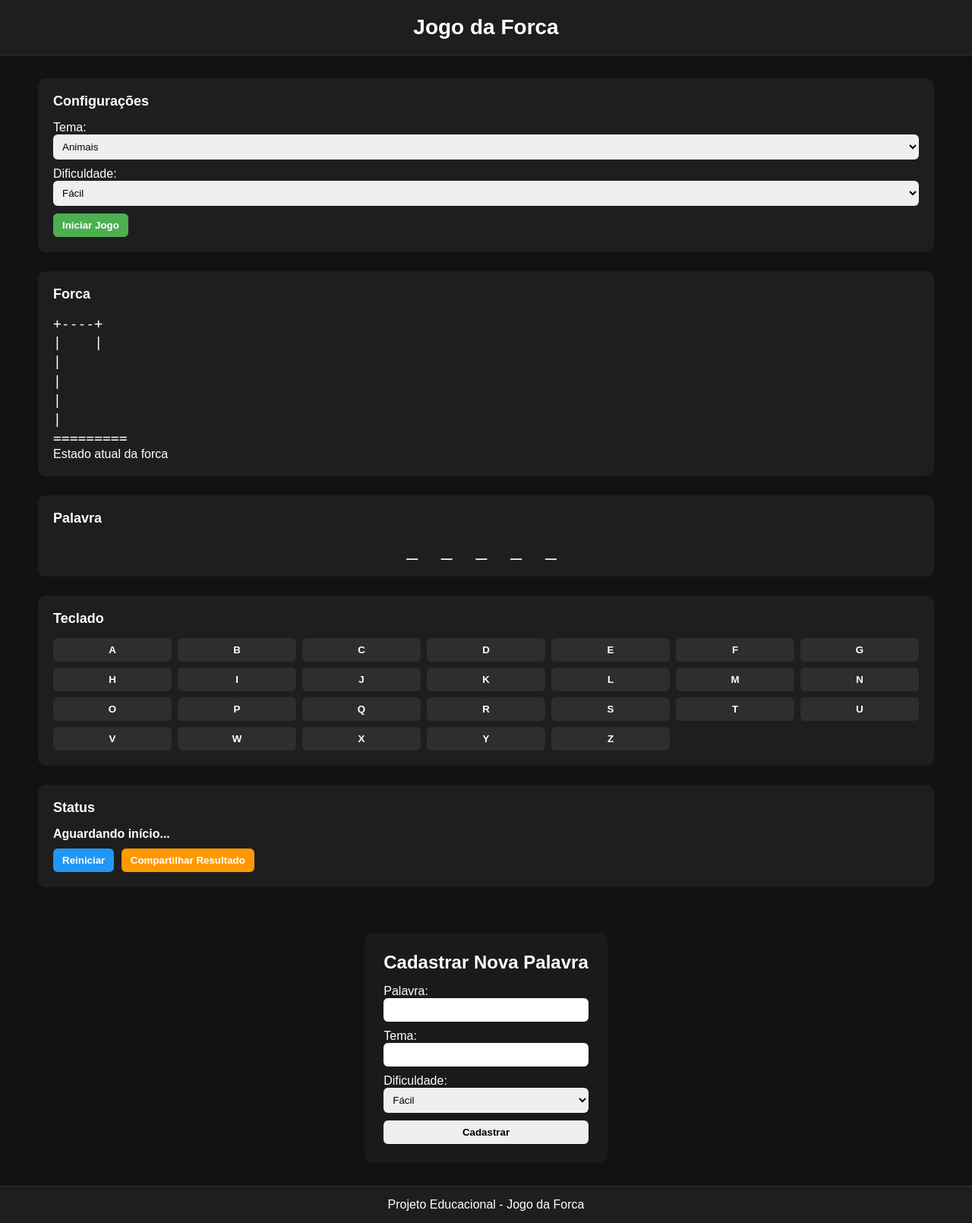
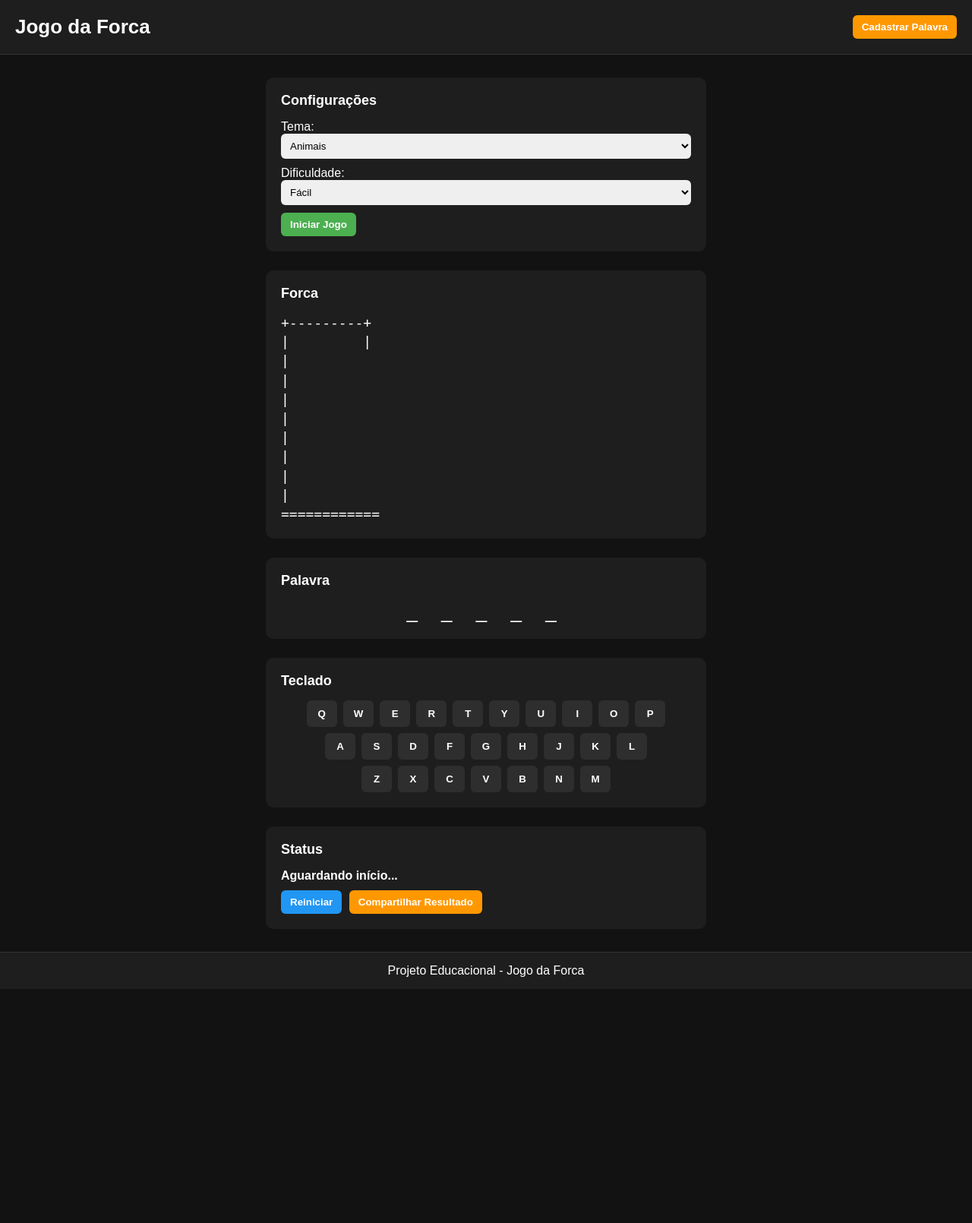
Before and after one commit to leleosz-0/PalavraSecreta, a PHP site: page / in a window 1280 px wide. Shown: the whole page at 76% size. After the commit the page ends 1286 px from the top, so only its background shows below. Run offline with PHP 8.4, Linux system fonts and the light colour scheme.

Commit message:
Atualização do CSS

```diff
--- a/index.html
+++ b/index.html
@@ -8,18 +8,19 @@
 </head>
 <body>
 
-<header>
+<header class="topo">
     <h1>Jogo da Forca</h1>
+    <button id="btnCadastro">Cadastrar Palavra</button>
 </header>
 
 <main>
 
     <!-- Configurações -->
-    <section aria-labelledby="titulo-config">
-        <h2 id="titulo-config">Configurações</h2>
+    <section>
+        <h2>Configurações</h2>
 
         <label for="tema">Tema:</label>
-        <select id="tema" name="tema">
+        <select id="tema">
             <option value="animais">Animais</option>
             <option value="frutas">Frutas</option>
             <option value="paises">Países</option>
@@ -27,7 +28,7 @@
         </select>
 
         <label for="dificuldade">Dificuldade:</label>
-        <select id="dificuldade" name="dificuldade">
+        <select id="dificuldade">
             <option value="facil">Fácil</option>
             <option value="medio">Médio</option>
             <option value="dificil">Difícil</option>
@@ -37,71 +38,63 @@
     </section>
 
     <!-- Forca -->
-    <section aria-labelledby="titulo-forca">
-        <h2 id="titulo-forca">Forca</h2>
+    <section>
+        <h2>Forca</h2>
 
         <figure>
-<pre aria-label="Desenho da forca representando os erros do jogador">
-+----+
-|    |
+<pre>
++---------+
+|         |
 |
 |
 |
 |
-=========
+|
+|
+|
+|
+============
 </pre>
-            <figcaption>Estado atual da forca</figcaption>
         </figure>
     </section>
 
-    <!-- Palavra Oculta -->
-    <section aria-labelledby="titulo-palavra">
-        <h2 id="titulo-palavra">Palavra</h2>
-        <p id="palavra" aria-live="polite">
-            _ _ _ _ _
-        </p>
+    <!-- Palavra -->
+    <section>
+        <h2>Palavra</h2>
+        <p id="palavra">_ _ _ _ _</p>
     </section>
 
-    <!-- Teclado -->
-    <section aria-labelledby="titulo-teclado">
-        <h2 id="titulo-teclado">Teclado</h2>
+    <!-- Teclado estilo TERMO -->
+    <section>
+        <h2>Teclado</h2>
 
-        <ul id="teclado">
-            <li><button type="button">A</button></li>
-            <li><button type="button">B</button></li>
-            <li><button type="button">C</button></li>
-            <li><button type="button">D</button></li>
-            <li><button type="button">E</button></li>
-            <li><button type="button">F</button></li>
-            <li><button type="button">G</button></li>
-            <li><button type="button">H</button></li>
-            <li><button type="button">I</button></li>
-            <li><button type="button">J</button></li>
-            <li><button type="button">K</button></li>
-            <li><button type="button">L</button></li>
-            <li><button type="button">M</button></li>
-            <li><button type="button">N</button></li>
-            <li><button type="button">O</button></li>
-            <li><button type="button">P</button></li>
-            <li><button type="button">Q</button></li>
-            <li><button type="button">R</button></li>
-            <li><button type="button">S</button></li>
-            <li><button type="button">T</button></li>
-            <li><button type="button">U</button></li>
-            <li><button type="button">V</button></li>
-            <li><button type="button">W</button></li>
-            <li><button type="button">X</button></li>
-            <li><button type="button">Y</button></li>
-            <li><button type="button">Z</button></li>
-        </ul>
+        <div id="teclado">
+
+            <div class="linha">
+                <button>Q</button><button>W</button><button>E</button>
+                <button>R</button><button>T</button><button>Y</button>
+                <button>U</button><button>I</button><button>O</button><button>P</button>
+            </div>
+
+            <div class="linha">
+                <button>A</button><button>S</button><button>D</button>
+                <button>F</button><button>G</button><button>H</button>
+                <button>J</button><button>K</button><button>L</button>
+            </div>
+
+            <div class="linha">
+                <button>Z</button><button>X</button><button>C</button>
+                <button>V</button><button>B</button><button>N</button>
+                <button>M</button>
+            </div>
+
+        </div>
     </section>
 
     <!-- Status -->
-    <section aria-labelledby="titulo-status">
-        <h2 id="titulo-status">Status</h2>
-        <p id="mensagem" aria-live="polite">
-            Aguardando início...
-        </p>
+    <section>
+        <h2>Status</h2>
+        <p id="mensagem">Aguardando início...</p>
 
         <button type="button" id="btnReiniciar">Reiniciar</button>
         <button type="button" id="btnCompartilhar">Compartilhar Resultado</button>
@@ -109,35 +102,15 @@
 
 </main>
 
-<!-- Conteúdo Secundário -->
-<aside aria-labelledby="titulo-cadastro">
-
-    <h2 id="titulo-cadastro">Cadastrar Nova Palavra</h2>
-
-    <form id="formCadastro">
-
-        <label for="novaPalavra">Palavra:</label>
-        <input type="text" id="novaPalavra" name="novaPalavra" required>
-
-        <label for="novoTema">Tema:</label>
-        <input type="text" id="novoTema" name="novoTema" required>
-
-        <label for="novaDificuldade">Dificuldade:</label>
-        <select id="novaDificuldade" name="novaDificuldade">
-            <option value="facil">Fácil</option>
-            <option value="medio">Médio</option>
-            <option value="dificil">Difícil</option>
-        </select>
-
-        <button type="submit">Cadastrar</button>
-
-    </form>
-
-</aside>
-
 <footer>
     <p>Projeto Educacional - Jogo da Forca</p>
 </footer>
 
+<script>
+    document.getElementById("btnCadastro").addEventListener("click", () => {
+        window.location.href = "cadastro.html";
+    });
+</script>
+
 </body>
 </html>
--- a/style.css
+++ b/style.css
@@ -17,17 +17,24 @@ body {
 }
 
 /* ======================
-   HEADER
+   HEADER TOPO
 ====================== */
-header {
-  text-align: center;
+.topo {
+  display: flex;
+  justify-content: space-between;
+  align-items: center;
   padding: 20px;
   background-color: #1e1e1e;
   border-bottom: 1px solid #333;
 }
 
-header h1 {
-  font-size: 28px;
+.topo h1 {
+  font-size: 26px;
+}
+
+.topo button {
+  background-color: #ff9800;
+  color: white;
 }
 
 /* ======================
@@ -38,7 +45,7 @@ main {
   flex-direction: column;
   gap: 25px;
   padding: 20px;
-  width: calc(100% - 60px);
+  width: calc(50% - 20px);
   margin: 10px auto;
   flex: 1;
 }
@@ -107,23 +128,27 @@ figure pre {
 }
 
 /* ======================
-   TECLADO
+   TECLADO ESTILO TERMO
 ====================== */
 #teclado {
-  list-style: none;
-  display: grid;
-  grid-template-columns: repeat(7, 1fr);
+  display: flex;
+  flex-direction: column;
   gap: 8px;
 }
 
-#teclado li {
-  width: 100%;
+.linha {
+  display: flex;
+  justify-content: center;
+  gap: 8px;
 }
 
 #teclado button {
-  width: 100%;
   background-color: #2e2e2e;
   color: white;
+  border-radius: 6px;
+  padding: 10px 14px;
+  font-weight: bold;
+  min-width: 40px;
 }
 
 #teclado button:hover {
@@ -143,45 +168,6 @@ figure pre {
   font-weight: bold;
 }
 
-#btnReiniciar {
-  background-color: #2196f3;
-  color: white;
-  margin-right: 5px;
-}
-
-#btnReiniciar:hover {
-  background-color: #1976d2;
-}
-
-#btnCompartilhar {
-  background-color: #ff9800;
-  color: white;
-}
-
-#btnCompartilhar:hover {
-  background-color: #e68900;
-}
-
-/* ======================
-   ASIDE (CADASTRO)
-====================== */
-aside {
-  background-color: #1a1a1a;
-  padding: 25px;
-  margin: 30px auto;
-  max-width: 900px;
-  border-radius: 10px;
-}
-
-aside h2 {
-  margin-bottom: 15px;
-}
-
-aside form {
-  display: flex;
-  flex-direction: column;
-}
-
 /* ======================
    FOOTER
 ====================== */
```
Also changed, not shown: other parts of style.css (+50 -8 lines), cadastro.html (added, +40 -0 lines).
